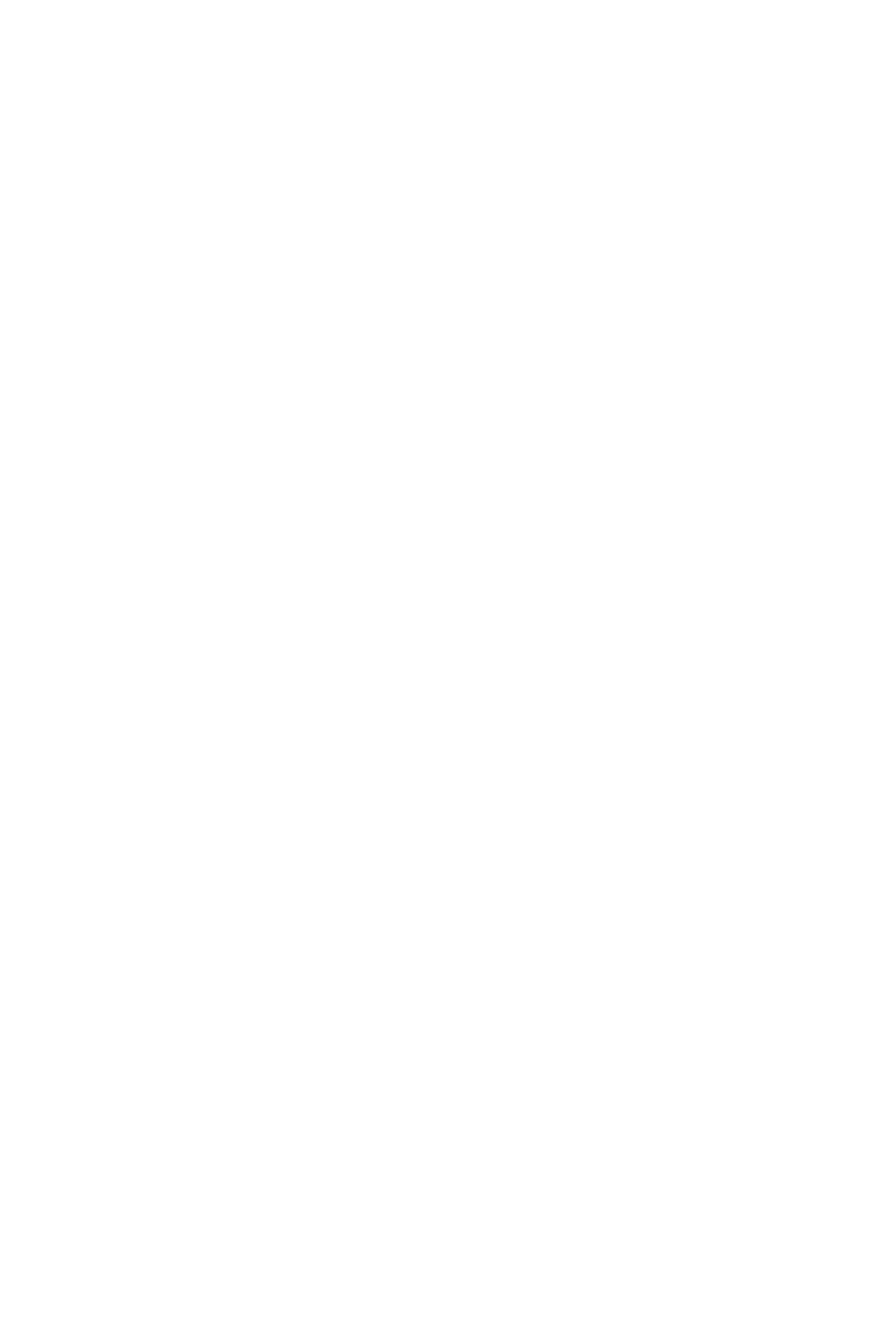
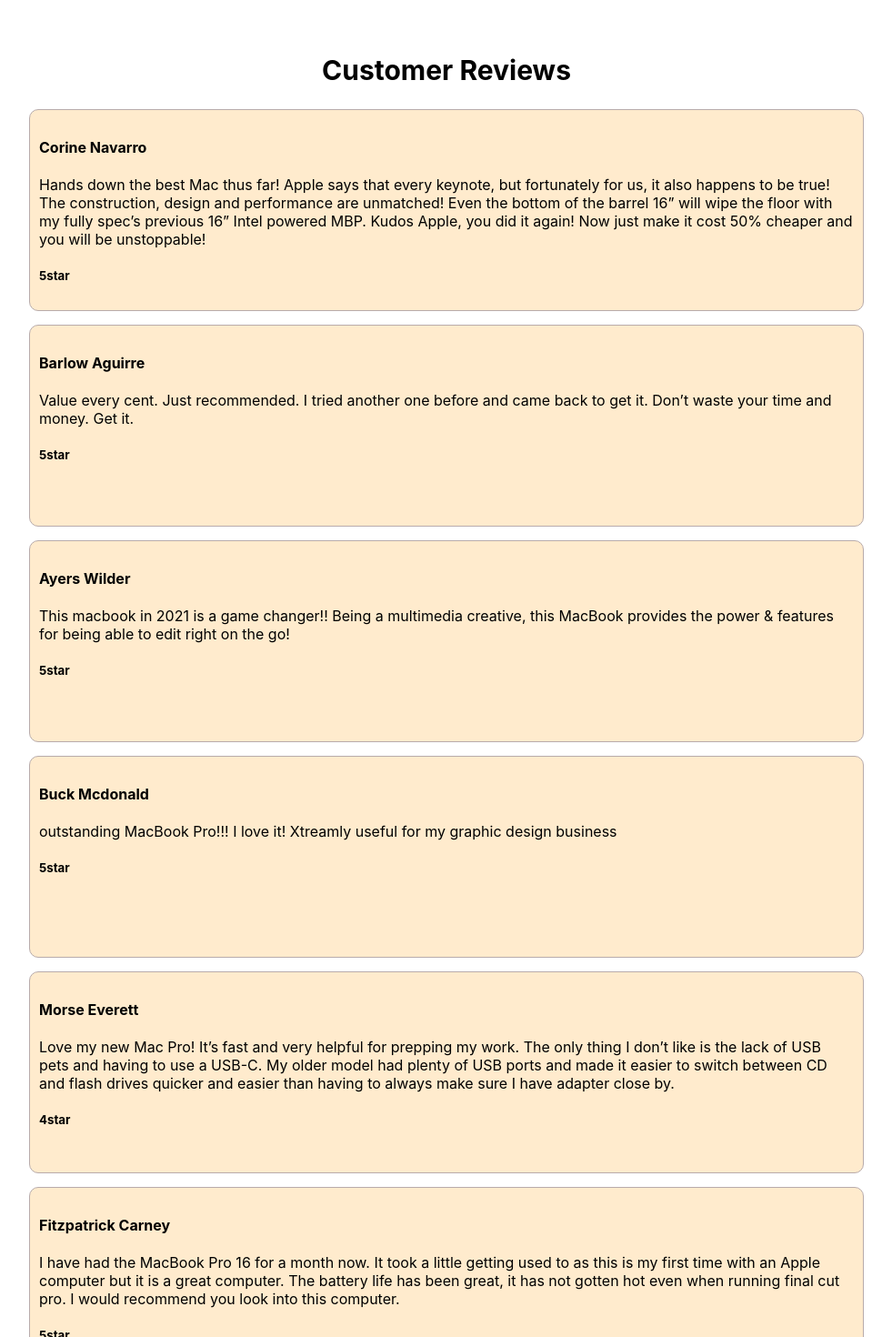
Before and after one commit to Abdul-Rakib92/product-analysis-website, a React (Create React App) app: page / in a window 1280 px wide. Shown: the part 600-2070 px from the top of the page at 91% size, without its empty margins (149-1130 px from the left). Before the commit the page ends 800 px from the top, so only its background shows below. Built offline with nearby package versions, Linux system fonts and the light colour scheme.

Commit message:
fake json data created

```diff
--- /dev/null
+++ b/public/reviews.json
@@ -0,0 +1,38 @@
+[
+    {
+      "id": "624a4d781f1bc8a5a593c919",
+      "name": "Corine Navarro",
+      "description": "Hands down the best Mac thus far! Apple says that every keynote, but fortunately for us, it also happens to be true! The construction, design and performance are unmatched! Even the bottom of the barrel 16” will wipe the floor with my fully spec’s previous 16” Intel powered MBP. Kudos Apple, you did it again! Now just make it cost 50% cheaper and you will be unstoppable!",
+      "rating": "5"
+    },
+    {
+      "id": "624a4d78d20fa8f3169910f3",
+      "name": "Barlow Aguirre",
+      "description": "Value every cent. Just recommended. I tried another one before and came back to get it. Don’t waste your time and money. Get it.",
+      "rating": "5"
+    },
+    {
+      "id": "624a4d781ee53a3f7be5939b",
+      "name": "Ayers Wilder",
+      "description": "This macbook in 2021 is a game changer!! Being a multimedia creative, this MacBook provides the power & features for being able to edit right on the go!",
+      "rating": "5"
+    },
+    {
+      "id": "624a4d7837b5f6f154668f5f",
+      "name": "Buck Mcdonald",
+      "description": "outstanding MacBook Pro!!! I love it! Xtreamly useful for my graphic design business",
+      "rating": "5"
+    },
+    {
+      "id": "624a4d78d9b697075064cb77",
+      "name": "Morse Everett",
+      "description": "Love my new Mac Pro! It’s fast and very helpful for prepping my work. The only thing I don’t like is the lack of USB pets and having to use a USB-C. My older model had plenty of USB ports and made it easier to switch between CD and flash drives quicker and easier than having to always make sure I have adapter close by.",
+      "rating": "4"
+    },
+    {
+      "id": "624a4d7821e9476a3bf2bd93",
+      "name": "Fitzpatrick Carney",
+      "description": "I have had the MacBook Pro 16 for a month now. It took a little getting used to as this is my first time with an Apple computer but it is a great computer. The battery life has been great, it has not gotten hot even when running final cut pro. I would recommend you look into this computer.",
+      "rating": "5"
+    }
+  ]
--- a/src/App.js
+++ b/src/App.js
@@ -2,11 +2,11 @@
 import Header from './Component/Header/Header';
 import { Route, Routes } from 'react-router-dom';
 import Home from './Component/Home/Home';
-import Review from './Component/Review/Review';
 import Dashboard from './Component/Dashboard/Dashboard';
 import Blog from './Component/Blog/Blog';
 import About from './Component/About/About';
 import NotFound from './Component/NotFound/NotFound';
+import CustomerReview from './Component/CustomerReview/CustomerReview';
 
 function App() {
   return (
@@ -14,7 +14,7 @@
       <Header></Header>
       <Routes>
         <Route path='/' element={<Home></Home>}></Route>
-        <Route path='/review' element={<Review></Review>}></Route>
+        <Route path='/review' element={<CustomerReview></CustomerReview>}></Route>
         <Route path='/dashboard' element={<Dashboard></Dashboard>}></Route>
         <Route path='/blog' element={<Blog></Blog>}></Route>
         <Route path='/about' element={<About></About>}></Route>
--- /dev/null
+++ b/src/Component/CustomerReview/CustomerReview.js
@@ -0,0 +1,11 @@
+import React from 'react';
+
+const CustomerReview = () => {
+    return (
+        <div>
+            <h2>this is Customer review</h2>
+        </div>
+    );
+};
+
+export default CustomerReview;
--- a/src/Component/Header/Header.js
+++ b/src/Component/Header/Header.js
@@ -11,7 +11,7 @@
             </NavLink>
 
             <NavLink className={({isActive}) => (isActive ? "link-active" : "link")} to="/review">
-                Review
+                Customer Review
             </NavLink>
 
             <NavLink className={({isActive}) => (isActive ? "link-active" : "link")} to="/dashboard">
--- a/src/Component/Home/Home.css
+++ b/src/Component/Home/Home.css
@@ -25,3 +25,8 @@
     height: 450px;
     width: 400px;
 }
+
+.review-container h1{
+    text-align: center;
+    font-size: 30px;
+}
--- a/src/Component/Home/Home.js
+++ b/src/Component/Home/Home.js
@@ -1,7 +1,10 @@
 import React from 'react';
+import useReviews from '../../hooks/useReviews';
+import Review from '../Review/Review';
 import './Home.css';
 
 const Home = () => {
+    const [reviews, setReviews] = useReviews()
     return (
         <div>
             <section className='home-container'>
@@ -17,10 +20,19 @@
 
                 </div>
             </section>
+            <br />
+            <br />
+            <br />
 
             <section className='review-container'>
                 <div>
-
+                    <h1>Customer Reviews</h1>
+                    {
+                        reviews.map(review => <Review
+                            key={review.id}
+                            review={review}
+                        ></Review>)
+                    }
                 </div>
             </section>
 
--- a/src/Component/Review/Review.css
+++ b/src/Component/Review/Review.css
@@ -0,0 +1,10 @@
+.review{
+    height: 200px;
+    width: 70%;
+    border: 1px solid rgb(184, 171, 171);
+    background-color: blanchedalmond;
+    border-radius: 10px;
+    margin: 0 auto;
+    padding: 10px;
+    margin-bottom: 15px;
+}
--- a/src/Component/Review/Review.js
+++ b/src/Component/Review/Review.js
@@ -1,10 +1,15 @@
 import React from 'react';
 import './Review.css';
 
-const Review = () => {
+const Review = (props) => {
+
+    const {name, description, rating } = props.review;
+
     return (
-        <div>
-            <h2>this is review</h2>
+        <div className='review'>
+            <h4>{name}</h4>
+            <p>{description}</p>
+            <h5>{rating}star</h5>
 
         </div>
     );
--- /dev/null
+++ b/src/hooks/useReviews.js
@@ -0,0 +1,14 @@
+import { useEffect, useState } from "react"
+
+const useReviews = () => {
+    const [reviews, setReviews] = useState([]);
+
+    useEffect( () => {
+        fetch('reviews.json')
+        .then(res => res.json())
+        .then(data => setReviews(data));
+    }, []);
+    return [reviews, setReviews];
+}
+
+export default useReviews;
```
Also changed, not shown: src/Component/CustomerReview/CustomerReview.css (added).
